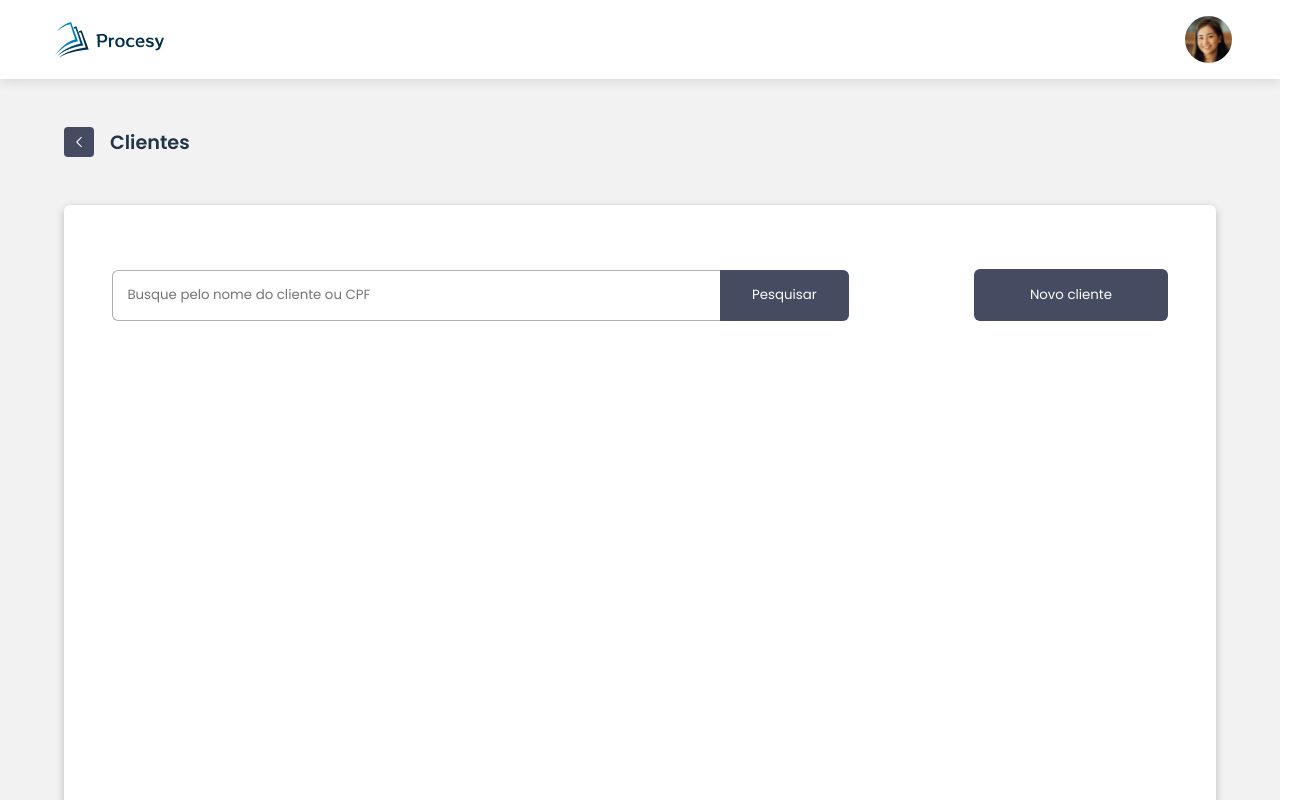
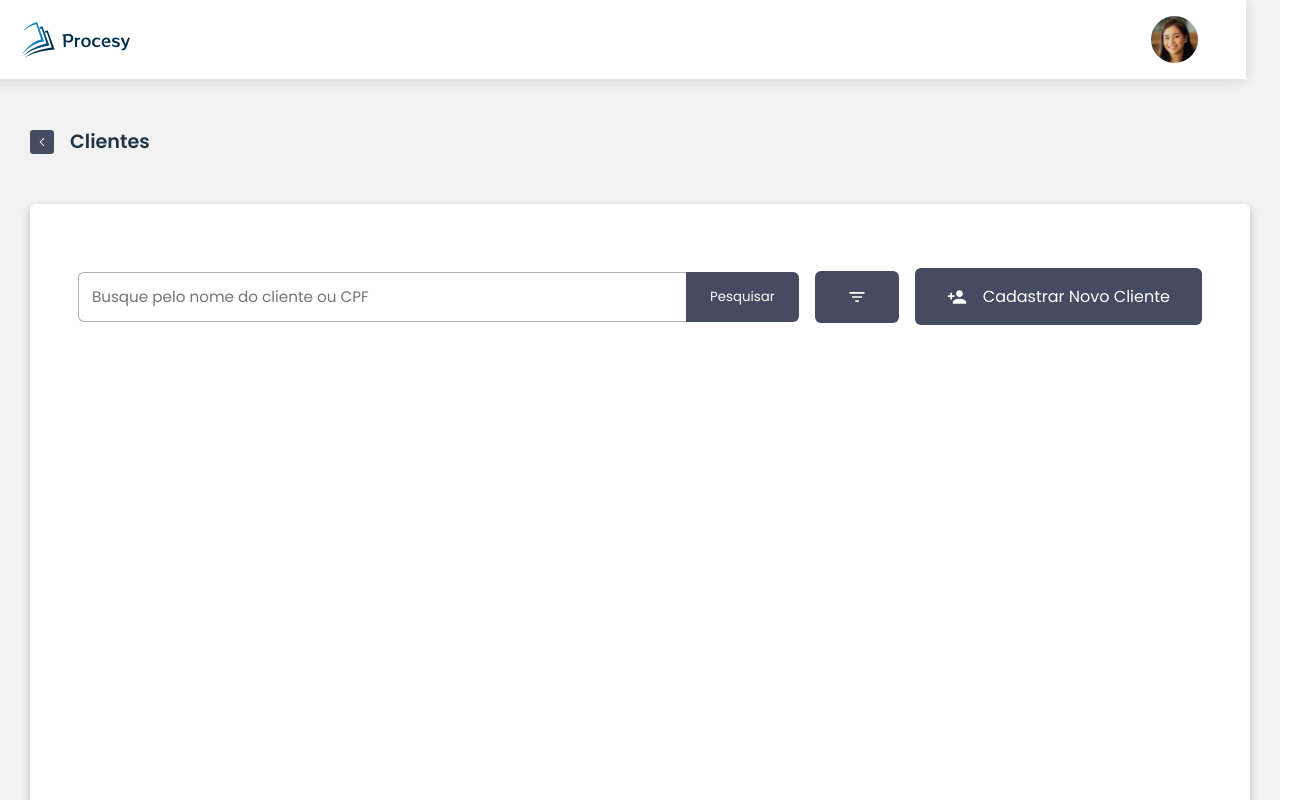
Before and after one commit to Cauasebastian/procesy-front-end, a React (Vite) app: page /clientes in a window 1280 px wide. Shown: the whole page, 1314 px wide, since content can reach past the window. Built offline with nearby package versions, Linux system fonts and the light colour scheme; no server answers.

Commit message:
feat: atualiza rotas e melhora o layout da página de Clientes

```diff
--- a/src/App.jsx
+++ b/src/App.jsx
@@ -35,7 +35,7 @@ function App() {
         <Box sx={{ display: 'flex', flexDirection: 'column', minHeight: '100vh' }}>
           <Router>
             <Routes>
-              <Route path="/" element={<Login />} />
+              <Route path="/login" element={<Login />} />
               <Route path="/cadastro" element={<Cadastro />} />
               <Route path="/menu" element={<Menu />} />
               <Route path="/processos" element={<Processos />} />
--- a/src/pages/Clientes/Clientes.jsx
+++ b/src/pages/Clientes/Clientes.jsx
@@ -1,33 +1,63 @@
+import { useState } from 'react';
 import { useNavigate } from 'react-router-dom';
-import * as S from './styles'
+import * as S from './styles';
 import { Header } from "../../components/Header";
-import ButtonBack from '../../assets/btn-back.svg'
+import ButtonBack from '../../assets/btn-back.svg';
+import { FilterListIcon, PersonAddIcon } from '../../components/Icons/icons.js';
 
+export default function Clientes() {
+  const navigate = useNavigate();
+  const [showFilter, setShowFilter] = useState(false);
+  const [filter, setFilter] = useState('todos');
 
-export default function Clientes(){
-    const navigate = useNavigate();
+   const goToMenu = () => {
+    navigate('/menu');
+  };
+
+  const toggleFilter = () => setShowFilter(!showFilter);
+
   return (
     <>
-        <Header/>
-        <S.ContainerGeral>
-          <S.ContainerGoBack>
-          <S.ImageArrow src={ButtonBack } />
+      <Header />
+      <S.ContainerGeral>
+        <S.ContainerGoBack onClick={goToMenu}>
+          <S.ImageArrow src={ButtonBack} alt="Voltar" />
           <S.TextBack>Clientes</S.TextBack>
         </S.ContainerGoBack>
 
         <S.ContainerClients>
           <S.HeaderClients>
             <S.ContainerSearchClient>
-              <S.InputSearch placeholder='Busque pelo nome do cliente ou CPF'/>
+              <S.InputSearch placeholder='Busque pelo nome do cliente ou CPF' />
               <S.ButtonSearch>Pesquisar</S.ButtonSearch>
             </S.ContainerSearchClient>
+
+            <S.ContainerFilter>
+              <S.ButtonFilter onClick={toggleFilter}>
+                <FilterListIcon fontSize="small" />
+              </S.ButtonFilter>
+
+              {showFilter && (
+                <S.SelectFilter
+                  value={filter}
+                  onChange={(e) => setFilter(e.target.value)}
+                >
+                  <option value="todos">Todos</option>
+                  <option value="ativos">Ativos</option>
+                  <option value="inativos">Inativos</option>
+                </S.SelectFilter>
+              )}
+            </S.ContainerFilter>
+
             <S.ContainerButtons>
-              <S.ButtonNewClient onClick={() => navigate('/cadastro-clientes')}>Novo cliente</S.ButtonNewClient>
+              <S.ButtonNewClient onClick={() => navigate('/cadastro-clientes')}>
+                <PersonAddIcon fontSize="small" style={{ marginRight: '8px' }} />
+                Cadastrar Novo Cliente
+              </S.ButtonNewClient>
             </S.ContainerButtons>
           </S.HeaderClients>
         </S.ContainerClients>
-        </S.ContainerGeral>
-      </>
-
-    )
+      </S.ContainerGeral>
+    </>
+  );
 }
--- a/src/pages/Clientes/styles.js
+++ b/src/pages/Clientes/styles.js
@@ -6,7 +6,11 @@ export const ContainerGeral = styled.div`
   margin-top: 3rem;
   overflow-x: hidden;
 
-`
+    @media (max-width: 768px) {
+    padding: 0 1rem;
+    margin-top: 1.5rem;
+  }
+`;
 
 export const ContainerGoBack = styled.div`
   display: flex;
@@ -15,13 +19,49 @@ export const ContainerGoBack = styled.div`
   align-items: center;
   gap: 1rem;
   cursor: pointer;
-`
 
-export const ImageArrow = styled.img``
+    &:hover {
+    opacity: 0.8;
+  }
+
+  @media (max-width: 768px) {
+    gap: 0.5rem;
+    padding: 0.25rem 0;
+  }
+`;
+
+export const ImageArrow = styled.img`
+  width: 24px;
+  height: 24px;
+  transition: transform 0.2s;
+
+  &:hover {
+    transform: translateX(-2px);
+  }
+
+  @media (max-width: 768px) {
+    width: 20px;
+    height: 20px;
+  }
+`;
+
 export const TextBack = styled.span`
   font-weight: 600;
   font-size: 1.2rem;
-`
+  transition: color 0.2s;
+
+  &:hover {
+    color: #454B60;
+  }
+
+  @media (max-width: 768px) {
+    font-size: 1rem;
+  }
+
+  @media (max-width: 480px) {
+    font-size: 0.9rem;
+  }
+`;
 
 export const ContainerClients = styled.div`
   position: relative;
@@ -33,46 +73,183 @@ export const ContainerClients = styled.div`
   border-radius: 6px;
   min-height: 40rem;
   margin-bottom: 6rem;
+
+    @media (max-width: 768px) {
+    padding: 1.5rem;
+    margin-top: 1.5rem;
+    min-height: 25rem;
+  }
+
+  @media (max-width: 480px) {
+    padding: 1rem;
+    margin-bottom: 2rem;
+  }
 `;
 
 export const HeaderClients = styled.div`
   width: 100%;
   display: flex;
   align-items: center;
-  justify-content: space-between;
+  // justify-content: space-between;
   padding: 1rem 0;
   margin-bottom: 2rem;
-`
+  gap: 1rem;
+
+    @media (max-width: 768px) {
+    flex-direction: column;
+    gap: 1.5rem;
+  }
+`;
 
 export const ContainerSearchClient = styled.div`
+  display: flex;
+  flex: 1;
+  min-width: 300px;
 
-`
+  @media (max-width: 768px) {
+    width: 100%;
+    min-width: auto;
+  }
+`;
 
 export const InputSearch = styled.input`
   outline: none;
   border: 1px solid rgb(175, 175, 175);
-  padding: 0.9rem;
+  padding: 0.8rem;
   border-radius: 6px 0 0 6px;
+  width: 100%;
   min-width: 38rem;
   border-right: none;
+  font-size: 0.95rem;
+
+  @media (max-width: 480px) {
+    padding: 0.7rem;
+  }
 `
 
 export const ButtonSearch = styled.button`
-  padding: 0.95rem 2rem;
+  padding: 0 1.5rem;
   border-radius: 0 6px 6px 0;
    background-color: #454B60;
   color: #FFF;
-  border-left: none;
+  border: none;
+  cursor: pointer;
+  white-space: nowrap;
+
+  @media (max-width: 480px) {
+    padding: 0 1rem;
+  }
 `
 
 export const ContainerButtons = styled.div`
   display: flex;
   gap: 1rem;
+  margin-left: auto;
+  flex-shrink: 0;
+  min-width: max-content;
 
-`
+   @media (max-width: 1024px) {
+    flex-shrink: 1; /* Permite encolher gradualmente */
+  }
+
+   @media (max-width: 768px) {
+    width: 100%;
+    justify-content: flex-end;
+    margin-left: 0;
+  }
+`;
 
 export const ButtonNewClient = styled.button`
   background-color: #454B60;
   color: #FFF;
-  padding: 1rem 3.5rem;
-`
+  padding: 1rem 2rem;
+  border: none;
+  border-radius: 6px;
+  cursor: pointer;
+  display: flex;
+  align-items: center;
+  gap: 0.5rem; /* Espaço entre ícone e texto */
+  flex-shrink: 1;
+  white-space: nowrap;
+  font-size: clamp(0.875rem, 1.5vw, 1rem);
+
+  &:hover {
+    background-color: #383d4f;
+  }
+
+  @media (max-width: 768px) {
+    padding: 0.8rem 1.5rem;
+    width: auto;
+  }
+
+  @media (max-width: 480px) {
+    padding: 0.7rem 1rem;
+    width: 100%;
+    justify-content: center;
+  }
+`;
+
+// FilterListIcon
+export const ContainerFilter = styled.div`
+  position: relative;
+  display: flex;
+  align-items: center;
+
+  @media (max-width: 768px) {
+    order: -1;
+    align-self: flex-end;
+  }
+
+  @media (max-width: 480px) {
+    width: 100%;
+    justify-content: flex-end;
+  }
+`;
+
+export const ButtonFilter = styled.button`
+  background-color: #454B60;
+  color: #FFF;
+  padding: 1rem 2rem;
+  border-radius: 6px;
+  border: none;
+  cursor: pointer;
+  display: flex;
+  align-items: center;
+  justify-content: center;
+  gap: 0.75rem; /* Espaço entre ícone e texto */
+  transition: all 0.2s;
+  min-width: max-content;
+  font-size: 1rem;
+
+  &:hover {
+    background-color: #383d4f;
+    transform: translateY(-1px);
+  }
+
+  @media (max-width: 1024px) {
+    padding: 1rem 1.5rem;
+  }
+
+  @media (max-width: 768px) {
+    width: 100%;
+  }
+`;
+
+export const SelectFilter = styled.select`
+  position: absolute;
+  top: 100%;
+  right: 0;
+  padding: 0.5rem;
+  border-radius: 4px;
+  border: 1px solid #ddd;
+  background: white;
+  z-index: 10;
+  min-width: 120px;
+  margin-top: 0.5rem;
+
+  @media (max-width: 480px) {
+    right: auto;
+    left: 0;
+    min-width: 100%;
+  }
+`;
```
